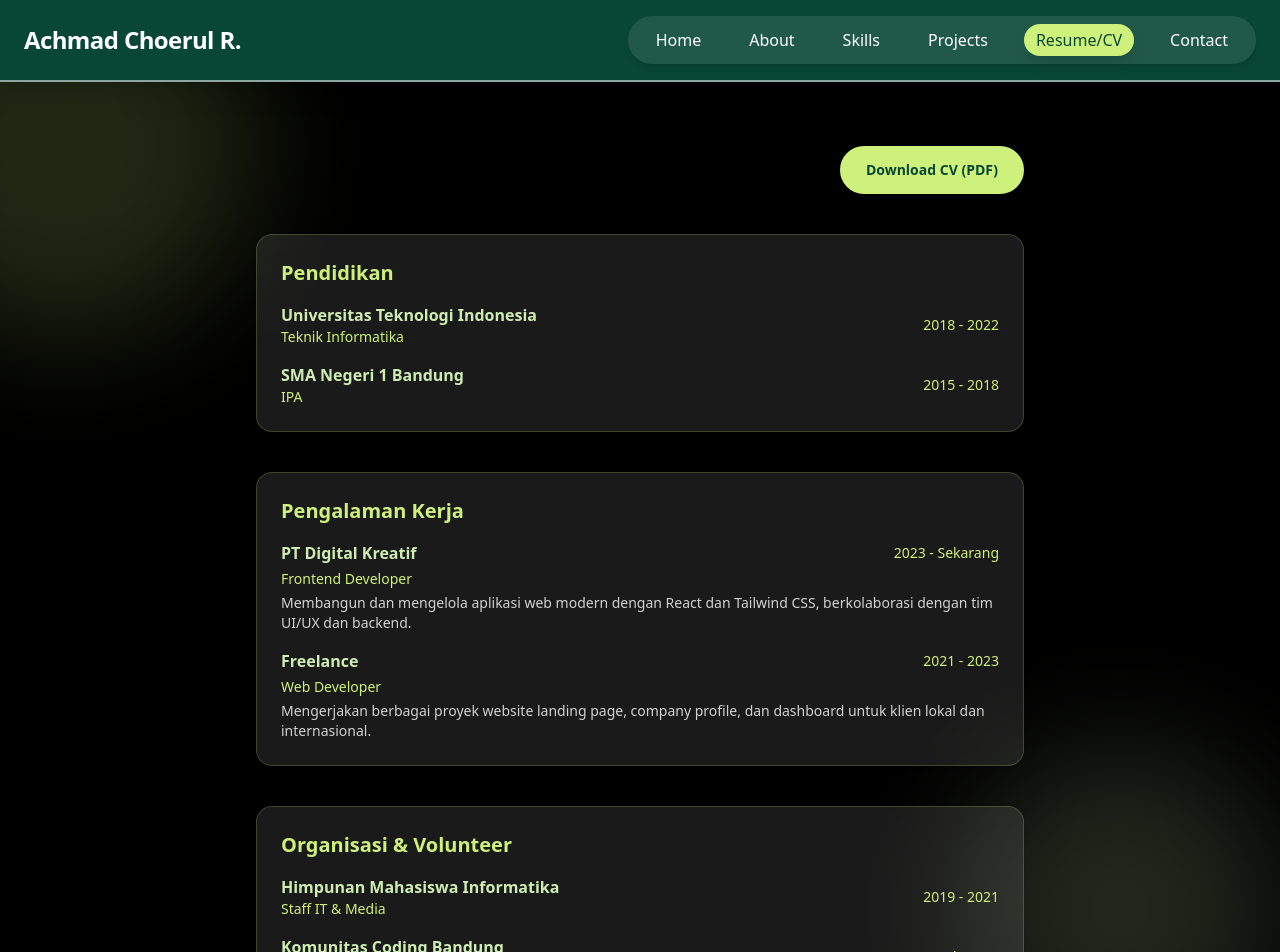
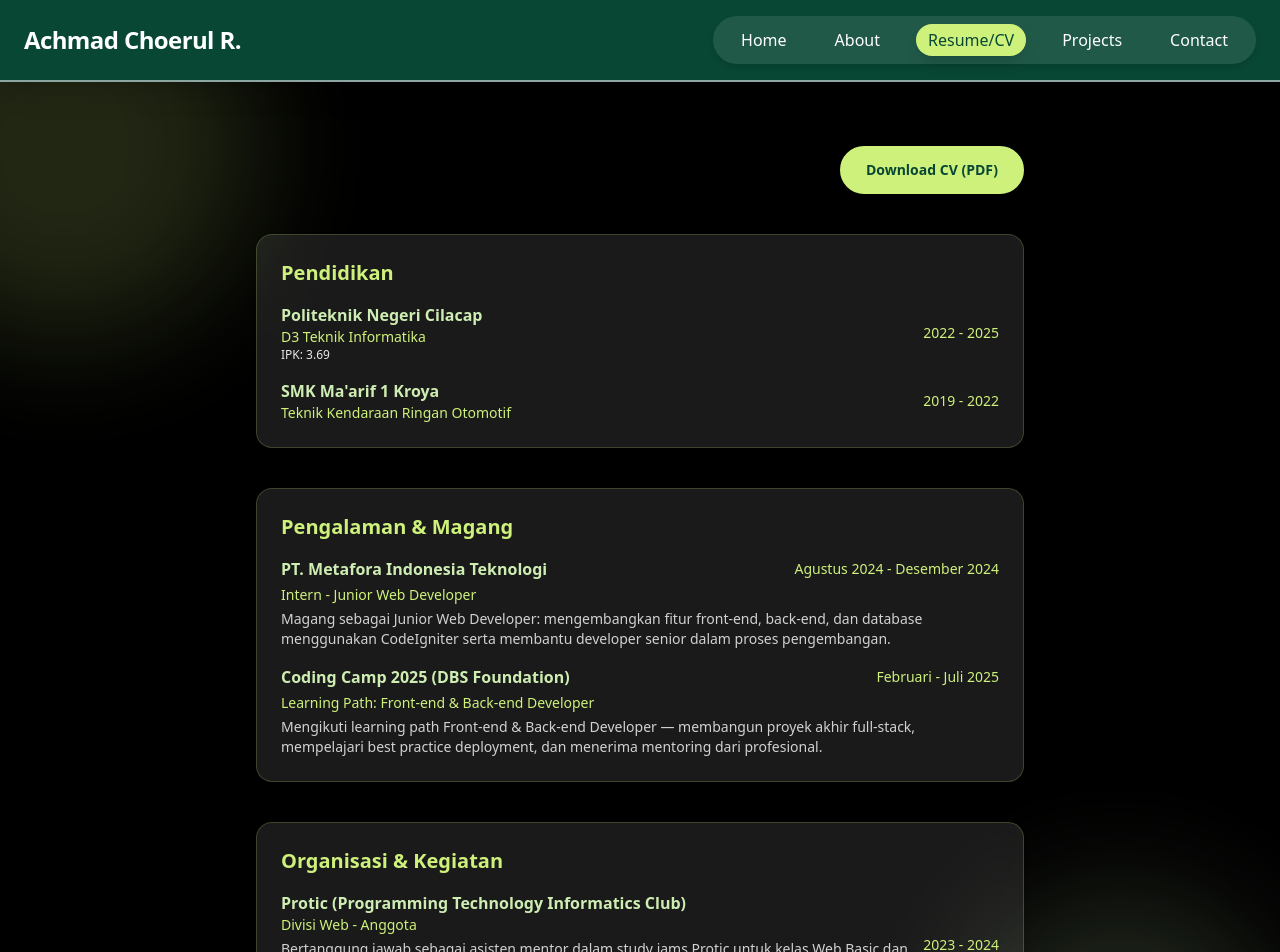
Before and after one commit to choerulram/My-Portfolio, a React (Vite) app: page /resume in a window 1280 px wide. Shown: the top 952 px of the page. Built offline with nearby package versions, Linux system fonts and the light colour scheme.

Commit message:
chore(resume): memperbarui isi data pada halaman resume

```diff
--- a/src/components/layouts/Header.jsx
+++ b/src/components/layouts/Header.jsx
@@ -5,9 +5,8 @@ import { motion } from "framer-motion";
 const navLinks = [
   { href: "/", label: "Home" },
   { href: "/about", label: "About" },
-  { href: "/skills", label: "Skills" },
+  { href: "/resume", label: "Resume/CV" },
   { href: "/projects", label: "Projects" },
-  { href: "/resume", label: "Resume/CV" },
   { href: "/contact", label: "Contact" },
 ];
 
--- a/src/pages/Resume.jsx
+++ b/src/pages/Resume.jsx
@@ -2,42 +2,46 @@ import React from "react";
 
 const education = [
   {
-    school: "Universitas Teknologi Indonesia",
-    major: "Teknik Informatika",
-    year: "2018 - 2022",
+    school: "Politeknik Negeri Cilacap",
+    major: "D3 Teknik Informatika",
+    year: "2022 - 2025",
+    gpa: "3.69",
   },
   {
-    school: "SMA Negeri 1 Bandung",
-    major: "IPA",
-    year: "2015 - 2018",
+    school: "SMK Ma'arif 1 Kroya",
+    major: "Teknik Kendaraan Ringan Otomotif",
+    year: "2019 - 2022",
   },
 ];
 
 const experience = [
   {
-    company: "PT Digital Kreatif",
-    position: "Frontend Developer",
-    year: "2023 - Sekarang",
-    desc: "Membangun dan mengelola aplikasi web modern dengan React dan Tailwind CSS, berkolaborasi dengan tim UI/UX dan backend.",
+    company: "PT. Metafora Indonesia Teknologi",
+    position: "Intern - Junior Web Developer",
+    year: "Agustus 2024 - Desember 2024",
+    desc: "Magang sebagai Junior Web Developer: mengembangkan fitur front-end, back-end, dan database menggunakan CodeIgniter serta membantu developer senior dalam proses pengembangan.",
   },
   {
-    company: "Freelance",
-    position: "Web Developer",
-    year: "2021 - 2023",
-    desc: "Mengerjakan berbagai proyek website landing page, company profile, dan dashboard untuk klien lokal dan internasional.",
+    company: "Coding Camp 2025 (DBS Foundation)",
+    position: "Learning Path: Front-end & Back-end Developer",
+    year: "Februari - Juli 2025",
+    desc: "Mengikuti learning path Front-end & Back-end Developer — membangun proyek akhir full-stack, mempelajari best practice deployment, dan menerima mentoring dari profesional.",
   },
 ];
 
 const organizations = [
   {
-    name: "Himpunan Mahasiswa Informatika",
-    role: "Staff IT & Media",
-    year: "2019 - 2021",
+    name: "Protic (Programming Technology Informatics Club)",
+    role: "Divisi Web - Anggota",
+    year: "2023 - 2024",
+    desc: `Bertanggung jawab sebagai asisten mentor dalam study jams Protic untuk kelas Web Basic dan
+    mengembangkan website untuk kebutuhan Protic, termasuk fitur dan desain untuk meningkatkan pengalaman pengguna.`,
   },
   {
-    name: "Komunitas Coding Bandung",
-    role: "Volunteer Mentor",
-    year: "2022 - Sekarang",
+    name: "Teaching Factory JKB - Politeknik Negeri Cilacap",
+    role: "Pengembang Web",
+    year: "2023 - 2024",
+    desc: `Bertanggung jawab dalam pengembangan salah satu proyek JKB ERP menggunakan Laravel; berpartisipasi dalam perencanaan tim, menganalisis kebutuhan pengguna, dan menerapkan perubahan/peningkatan berdasarkan umpan balik.`,
   },
 ];
 
@@ -71,6 +75,11 @@ const Resume = () => (
                   <span className="block text-sm text-highlight">
                     {edu.major}
                   </span>
+                  {edu.gpa && (
+                    <span className="block text-xs text-white opacity-90">
+                      IPK: {edu.gpa}
+                    </span>
+                  )}
                 </div>
                 <span className="text-sm text-highlight">{edu.year}</span>
               </li>
@@ -80,7 +89,7 @@ const Resume = () => (
         {/* Pengalaman Kerja */}
         <section className="bg-white/10 backdrop-blur-lg rounded-2xl border border-highlight/20 shadow p-6">
           <h2 className="text-xl font-bold text-highlight mb-4">
-            Pengalaman Kerja
+            Pengalaman & Magang
           </h2>
           <ul className="space-y-4">
             {experience.map((exp) => (
@@ -100,7 +109,7 @@ const Resume = () => (
         {/* Organisasi/Volunteer */}
         <section className="bg-white/10 backdrop-blur-lg rounded-2xl border border-highlight/20 shadow p-6">
           <h2 className="text-xl font-bold text-highlight mb-4">
-            Organisasi & Volunteer
+            Organisasi & Kegiatan
           </h2>
           <ul className="space-y-4">
             {organizations.map((org) => (
@@ -108,13 +117,18 @@ const Resume = () => (
                 key={org.name}
                 className="flex flex-col md:flex-row md:items-center md:justify-between"
               >
-                <div>
+                <div className="flex-1">
                   <span className="font-semibold text-secondary">
                     {org.name}
                   </span>
                   <span className="block text-sm text-highlight">
                     {org.role}
                   </span>
+                  {org.desc && (
+                    <p className="text-sm opacity-80 mt-1 whitespace-pre-line">
+                      {org.desc}
+                    </p>
+                  )}
                 </div>
                 <span className="text-sm text-highlight">{org.year}</span>
               </li>
```
